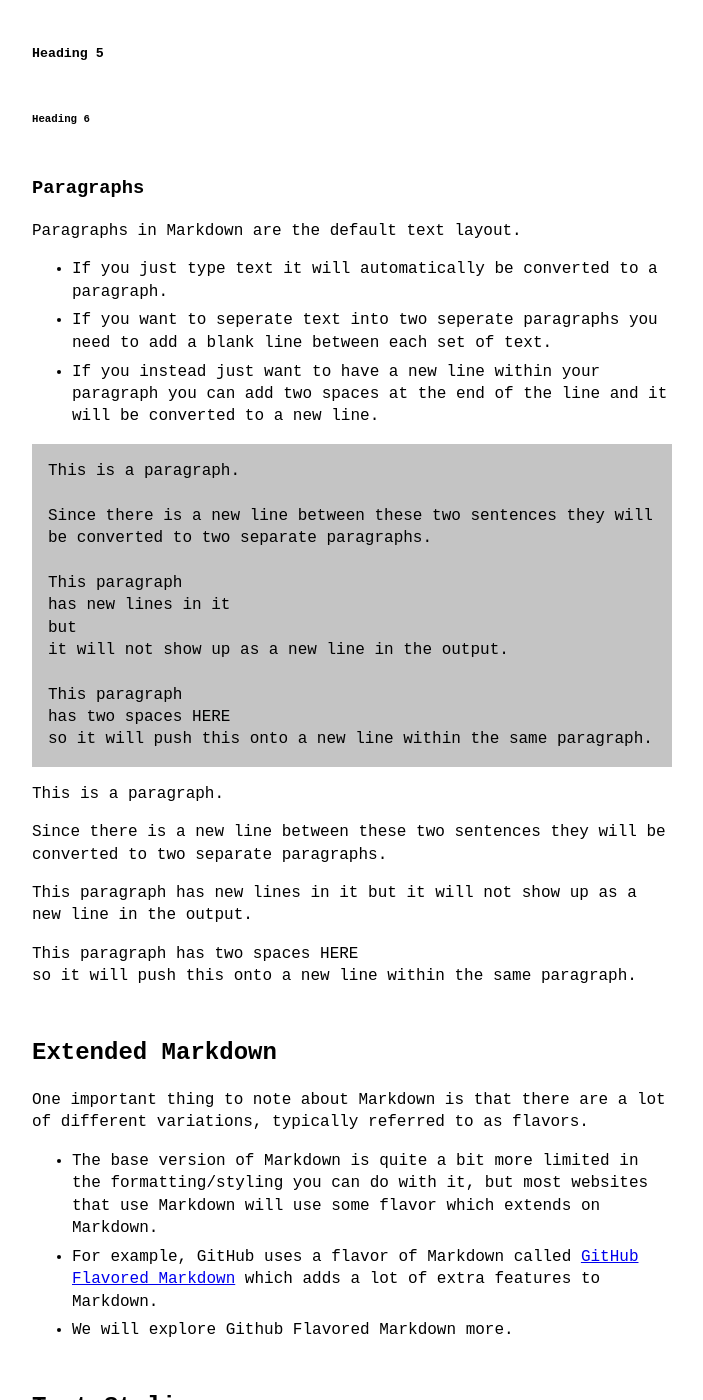
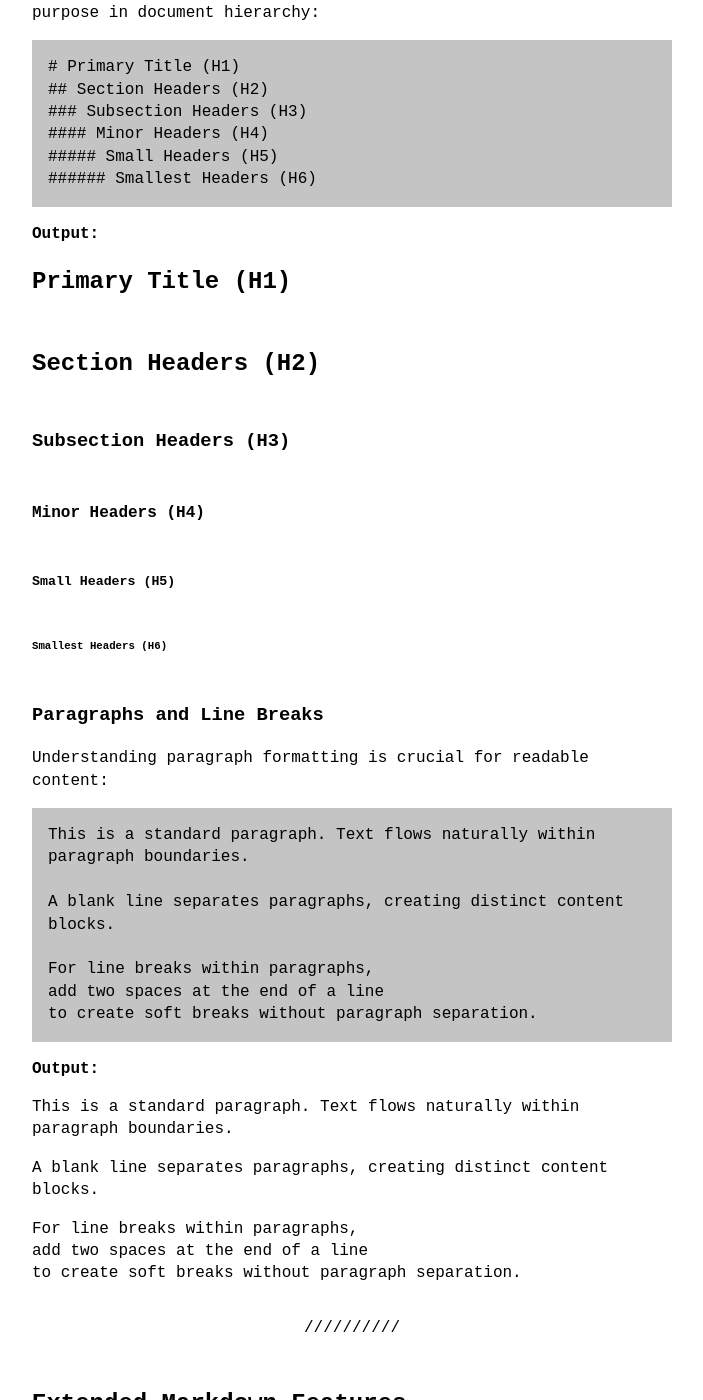
Before and after one commit to aayush9753/aayush9753.github.io, a Jekyll site: the page built from _posts/2025-07-04-Structure-Layout-Markdown.md, in a window 1280 px wide and 1400 px high, scrolled down 1126 px. Shown: the whole window, without its empty margins (288-991 px from the left). Built offline with Jekyll 4.4.1, drawn with Linux system fonts in a browser that asks for light colours; some of the changed text lies outside the part shown.

Commit message:
final markdown

````diff
--- a/_posts/2025-07-04-Structure-Layout-Markdown.md
+++ b/_posts/2025-07-04-Structure-Layout-Markdown.md
@@ -1,297 +1,257 @@
 ---
 layout: post
 title: Structure, Layout and Markdown for maintaining this self-notes website
-category: [monthly]
+category: [random]
 date: 2025-07-04
 ---
 
 # Markdown
 
-Following this Blog: [Markdown Crash Course](https://blog.webdevsimplified.com/2023-06/markdown-crash-course/)
+---
 
-## Markdown Basics
+## Table of Contents
 
-### Headings
+1. [Introduction](#introduction)
+2. [Basic Markdown Elements](#basic-markdown-elements)
+3. [Extended Markdown Features](#extended-markdown-features)
+4. [Advanced Formatting](#advanced-formatting)
+5. [Quick Reference](#quick-reference)
 
-Just like HTML, Markdown has six levels of headings. Each `#` represents a heading level with `#` being the largest heading and `######` being the smallest heading.
+---
+
+## Introduction
+
+Markdown is a lightweight markup language that transforms plain text into beautifully formatted documents. This guide covers everything from basic syntax to advanced features.
+
+> **Note**: This guide follows the [Markdown Crash Course](https://blog.webdevsimplified.com/2023-06/markdown-crash-course/) methodology with enhanced formatting and organization.
+
+---
+
+## Basic Markdown Elements
+
+### Headings: Creating Document Structure
+
+Markdown provides six levels of headings, each serving a specific purpose in document hierarchy:
 
 ```markdown
-# Heading 1
-
-## Heading 2
-
-### Heading 3
-
-#### Heading 4
-
-##### Heading 5
-
-###### Heading 6
+# Primary Title (H1)
+## Section Headers (H2)
+### Subsection Headers (H3)
+#### Minor Headers (H4)
+##### Small Headers (H5)
+###### Smallest Headers (H6)
 ```
 
-# Heading 1
+**Output:**
 
-## Heading 2
+# Primary Title (H1)
+## Section Headers (H2)
+### Subsection Headers (H3)
+#### Minor Headers (H4)
+##### Small Headers (H5)
+###### Smallest Headers (H6)
 
-### Heading 3
+### Paragraphs and Line Breaks
 
-#### Heading 4
-
-##### Heading 5
-
-###### Heading 6
-
-### Paragraphs
-
-Paragraphs in Markdown are the default text layout.
-- If you just type text it will automatically be converted to a paragraph.
-- If you want to seperate text into two seperate paragraphs you need to add a blank line between each set of text.
-- If you instead just want to have a new line within your paragraph you can add two spaces at the end of the line and it will be converted to a new line.
+Understanding paragraph formatting is crucial for readable content:
 
 ```markdown
-This is a paragraph.
+This is a standard paragraph. Text flows naturally within paragraph boundaries.
 
-Since there is a new line between these two sentences they will be converted to two separate paragraphs.
+A blank line separates paragraphs, creating distinct content blocks.
 
-This paragraph
-has new lines in it
-but
-it will not show up as a new line in the output.
-
-This paragraph
-has two spaces HERE
-so it will push this onto a new line within the same paragraph.
+For line breaks within paragraphs,
+add two spaces at the end of a line
+to create soft breaks without paragraph separation.
 ```
 
-This is a paragraph.
+**Output:**
 
-Since there is a new line between these two sentences they will be converted to two separate paragraphs.
+This is a standard paragraph. Text flows naturally within paragraph boundaries.
 
-This paragraph
-has new lines in it
-but
-it will not show up as a new line in the output.
+A blank line separates paragraphs, creating distinct content blocks.
 
-This paragraph
-has two spaces HERE
-so it will push this onto a new line within the same paragraph.
+For line breaks within paragraphs,
+add two spaces at the end of a line
+to create soft breaks without paragraph separation.
 
-## Extended Markdown
+---
 
-One important thing to note about Markdown is that there are a lot of different variations, typically referred to as flavors.
+## Extended Markdown Features
 
-- The base version of Markdown is quite a bit more limited in the formatting/styling you can do with it, but most websites that use Markdown will use some flavor which extends on Markdown.
-- For example, GitHub uses a flavor of Markdown called [GitHub Flavored Markdown](https://github.github.com/gfm/) which adds a lot of extra features to Markdown.
-- We will explore Github Flavored Markdown more.
+### Text Styling and Emphasis
 
-## Text Styling
-
-Besides just determing what element your text should render as, you can also determine how your text should be styled.
-
-### Bold/Italics
-
-The two most common types of text are bold and italics. These can be generated by using one `*` or `_` wrapping your text for italics or two `*` or `_` for bold.
+Create visual hierarchy and emphasis with various text formatting options:
 
 ```markdown
-*This is italicized text*
-
-_This is also italicized text_
-
-**This is bold text**
-
-__This is also bold text__
-
-***This is both***
-
-___This is also both___
+*Italic text* or _italic text_
+**Bold text** or __bold text__
+***Bold and italic*** or ___bold and italic___
+~~Strikethrough text~~
+<mark>Highlighted text</mark>
+Regular text with <sup>superscript</sup> and <sub>subscript</sub>
 ```
 
-*This is italicized text*
+**Output:**
 
-_This is also italicized text_
+*Italic text* or _italic text_
+**Bold text** or __bold text__
+***Bold and italic*** or ___bold and italic___
+~~Strikethrough text~~
+<mark>Highlighted text</mark>
+Regular text with <sup>superscript</sup> and <sub>subscript</sub>
 
-**This is bold text**
+### Code Display
 
-__This is also bold text__
+#### Inline Code
 
-In order to combine bold and italics you can just wrap your text in three `*` or `_` and it will be both bold and italicized.
-
-***This is both***
-
-___This is also both___
-
-Generally, it is recommended to use `*` instead of `_` since somtimes Markdown does not work well if you have `_` in the middle of a word.
-
-### Strikethrough
+Use backticks for `inline code` within sentences:
 
 ```markdown
-~~Crossed off~~
+Use the `console.log()` function for debugging JavaScript applications.
 ```
 
-~~Crossed off~~
+**Output:** Use the `console.log()` function for debugging JavaScript applications.
 
-### Highlight
-
-```markdown
-<mark>Highlighted</mark>
-```
-<mark>Highlighted</mark>
-
-### Superscript/Subscript
-
-```markdown
-This is a <sup>superscript</sup>
-
-This is a <sub>subscript</sub>
-```
-This is a <sup>superscript</sup>
-
-This is a <sub>subscript</sub>
-
-### Emoji
-
-- Just copy the emoji into your Markdown and it will work. 😊
-
-## Handling Code
-
-One of the most common uses of Markdown is to display code.
-- By default you can display code inline or in a code block.
-
-### Inline Code
-
-To display code inline you can wrap your code in a single `` ` `` character. This is useful for displaying small snippets of code within a paragraph.
-
-```markdown
-This is `inline code` within a paragraph.
-```
-
-This is `inline code` within a paragraph.
-
-### Code Blocks
-
+#### Code Blocks
 To display a larger block of code you can wrap your code in three `` ` `` characters.
 - You can also specify the language of your code block by adding the language name after the three `` ` `` characters.
 
-```js
-// This is a code block
-const a = 1;
+```javascript
+// JavaScript example with syntax highlighting
+function greetUser(name) {
+    return `Hello, ${name}! Welcome to Markdown.`;
+}
 
-// This is a code block
-const b = 2;
-
-// This is a code block
-const c = 3;
+const message = greetUser("Developer");
+console.log(message);
 ```
 
-## Other Elements
+```python
+# Python example
+def calculate_area(radius):
+    """Calculate the area of a circle."""
+    import math
+    return math.pi * radius ** 2
 
-### Links
-
-```markdown
-[This is a link](https://blog.webdevsimplified.com)
-
-[Relative](/2023-06/markdown-crash-course)
-
-https://blog.webdevsimplified.com
-
-<https://blog.webdevsimplified.com>
+area = calculate_area(5)
+print(f"Circle area: {area:.2f}")
 ```
-
-[This is a link](https://blog.webdevsimplified.com)
-
-[Relative](/2023-06/markdown-crash-course)
-
-https://blog.webdevsimplified.com
-
-<https://blog.webdevsimplified.com>
-
-### Images
-
-```markdown
-![The Google Logo](/assets/images/google.png)
-```
-
-![The Google Logo](/assets/images/google.png)
-
-### Blockquotes
-
-```markdown
-> This is a blockquote
-
->> This is a nested blockquote
-```
-
-> This is a blockquote
->> This is a nested blockquote
-
-### Horizontal Rule
-
-```markdown
-This is above the horizontal rule
-
-***
-
-This is between the horizontal rules
 
 ---
 
-This is between the horizontal rules
+## Advanced Formatting
 
-___
+### Links and Navigation
 
-This is below the horizontal rule
+Create various types of links for enhanced navigation:
+
+```markdown
+[External link](https://blog.webdevsimplified.com)
+[Relative link](/2023-06/markdown-crash-course)
+[Reference link][1]
+<https://direct-url-display.com>
+
+[1]: https://example.com "Reference link tooltip"
 ```
 
-This is above the horizontal rule
+**Output:**
 
-***
+[External link](https://blog.webdevsimplified.com)
+[Relative link](/2023-06/markdown-crash-course)
+[Reference link][1]
+<https://direct-url-display.com>
 
-This is between the horizontal rules
+[1]: https://example.com "Reference link tooltip"
 
----
+### Images and Media
 
-This is between the horizontal rules
+```markdown
+![Descriptive alt text](/assets/images/google.png "The Google Logo")
+```
+![The Google Logo](/assets/images/google.png)
 
-___
+### Blockquotes and Citations
 
-This is below the horizontal rule
+Create elegant quotations and nested content:
+
+```markdown
+> "The best way to predict the future is to create it."
+> — Peter Drucker
+
+> Primary quotation with important information
+>> Nested quotation for additional context
+>>> Deep nesting for complex hierarchies
+```
+
+**Output:**
+
+> "The best way to predict the future is to create it."
+> — Peter Drucker
+
+> Primary quotation with important information
+>> Nested quotation for additional context
+>>> Deep nesting for complex hierarchies
+
+### Lists and Organization
+
+#### Unordered Lists
+
+```markdown
+- **Primary item** with emphasis
+- Secondary item
+  - Nested sub-item
+  - Another sub-item
+    - Deep nesting example
+- Final primary item
+```
+
+**Output:**
+
+- **Primary item** with emphasis
+- Secondary item
+  - Nested sub-item
+  - Another sub-item
+    - Deep nesting example
+- Final primary item
+
+#### Ordered Lists
+
+```markdown
+1. **First step** (numbers auto-increment)
+2. Second step with detailed explanation
+   1. Sub-step A
+   2. Sub-step B
+3. Final step
+```
+
+**Output:**
+
+1. **First step** (numbers auto-increment)
+2. Second step with detailed explanation
+   1. Sub-step A
+   2. Sub-step B
+3. Final step
+
+#### Task Lists
+
+```markdown
+- [x] ✅ Completed task
+- [x] ✅ Another finished item
+- [ ] ⏳ Pending task
+- [ ] ⏳ Future task
+```
+
+**Output:**
+
+- [x] ✅ Completed task
+- [x] ✅ Another finished item
+- [ ] ⏳ Pending task
+- [ ] ⏳ Future task
+
+### Tables and Data Presentation
 
 
-### Lists
-
-There are two types of lists in Markdown, ordered and unordered.
-- To create an unordered list you can add a `-`, `*`, or `+` character before each item in your list.
-- To create an ordered list you can add a number followed by a `.` character before each item in your list. The actual order of the numbers you use does not matter.
-- You can also nest lists by indenting them with four spaces and/or a tab.
-
-```markdown
-- This is an unordered list
-- Of items
-
-1. This is an ordered list
-2. The numbers do not matter
-1. This says 3
-    * This is a nested list
-    * Of items
-        1. This is a nested
-        2. List of items
-```
-
-
-- This is an unordered list
-- Of items
-
-1. This is an ordered list
-2. The numbers do not matter
-1. This says 3
-    * This is a nested list
-    * Of items
-        1. This is a nested
-        2. List of items`
-
-### Tables
-
-- To create a table you need to create a list of rows where each column is separated by a `|` and each row starts and ends with a `|` as well.
 - Below the first row you need to add a row where each column consists of at least three `-`s and optionally a `:` character on either side of the `-`s.
    - The `:` character is used to align the text in the column.
    - If you add a `:` character on the left side of the `-`s then the text will be left aligned.
@@ -300,48 +260,85 @@ There are two types of lists in Markdown, ordered and unordered.
 - Finally, you can continue to add rows to your table with the same format as your first row.
 
 ```markdown
-| Col 1 | Col 2   |
-| ----- | ------- |
-| This  | is      |
-| an    | example |
-| table | with    |
-| two   | columns |
-
-| Right  | Center | Left |
-| -----: | :----: | :--- |
-| R      | C      | L    |
-
-| Head One | Head Two |
-| --- | --- |
-| Does Not Need | To Be |
-| Aligned | Properly |
+| Feature | Description | Status |
+|:--------|:------------|-------:|
+| **Basic Syntax** | Core Markdown elements | ✅ Complete |
+| **Extended Features** | GitHub Flavored Markdown | ✅ Complete |
+| **Advanced Topics** | Complex formatting | 🔄 In Progress |
+| **Best Practices** | Professional guidelines | ⏳ Planned |
 ```
 
-| Col 1 | Col 2   |
-| ----- | ------- |
-| This  | is      |
-| an    | example |
-| table | with    |
-| two   | columns |
+**Output:**
 
-| Right  | Center | Left |
-| -----: | :----: | :--- |
-| R      | C      | L    |
+| Feature | Description | Status |
+|:--------|:------------|-------:|
+| **Basic Syntax** | Core Markdown elements | ✅ Complete |
+| **Extended Features** | GitHub Flavored Markdown | ✅ Complete |
+| **Advanced Topics** | Complex formatting | 🔄 In Progress |
+| **Best Practices** | Professional guidelines | ⏳ Planned |
 
-| Head One | Head Two |
-| --- | --- |
-| Does Not Need | To Be |
-| Aligned | Properly |
+### Horizontal Rules and Separators
 
-### Checklist
-Add a `- [ ]` or `- [x]` before each item in your list.
-- The `- [ ]` will create an unchecked checkbox
-- The `- [x]` will create a checked checkbox.
+Create visual breaks in your content:
 
 ```markdown
-- [ ] Unchecked
-- [x] Checked
+Content above separator
+
+---
+
+Content between separators
+
+***
+
+Content below separator
 ```
 
-- [ ] Unchecked
-- [x] Checked
+**Output:**
+
+Content above separator
+
+---
+
+Content between separators
+
+***
+
+Content below separator
+
+---
+
+## Quick Reference
+
+### Essential Syntax
+
+```markdown
+# Headers              → # H1, ## H2, ### H3
+*Emphasis*             → *italic*, **bold**, ***both***
+`Code`                 → `inline` or ```block```
+[Links](url)           → [text](url)
+![Images](url)         → ![alt](url)
+> Blockquotes          → > text
+- Lists                → - item or 1. item
+| Tables |             → | col1 | col2 |
+---                    → Horizontal rule
+```
+
+### GitHub Flavored Markdown
+
+```markdown
+~~Strikethrough~~      → ~~text~~
+- [ ] Tasks            → - [ ] todo, - [x] done
+```
+
+---
+
+## Conclusion
+
+Mastering Markdown enables you to create professional, readable documentation with minimal effort. This guide provides the foundation for beautiful content creation across platforms like GitHub, documentation sites, and blogs.
+
+**Happy writing!** 📝✨
+
+---
+
+*Last updated: July 4, 2025*
+*Version: 1.0*
````
